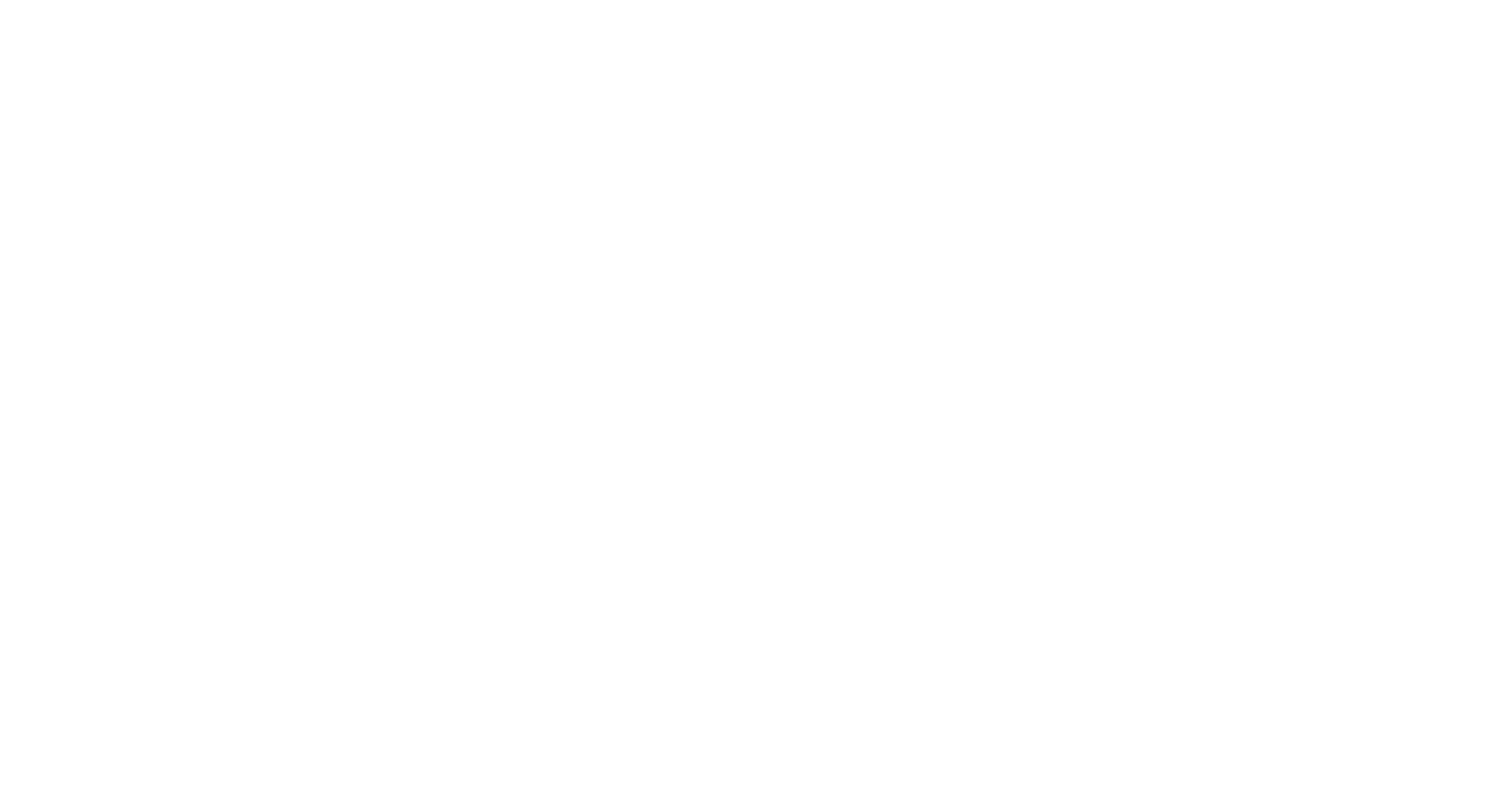
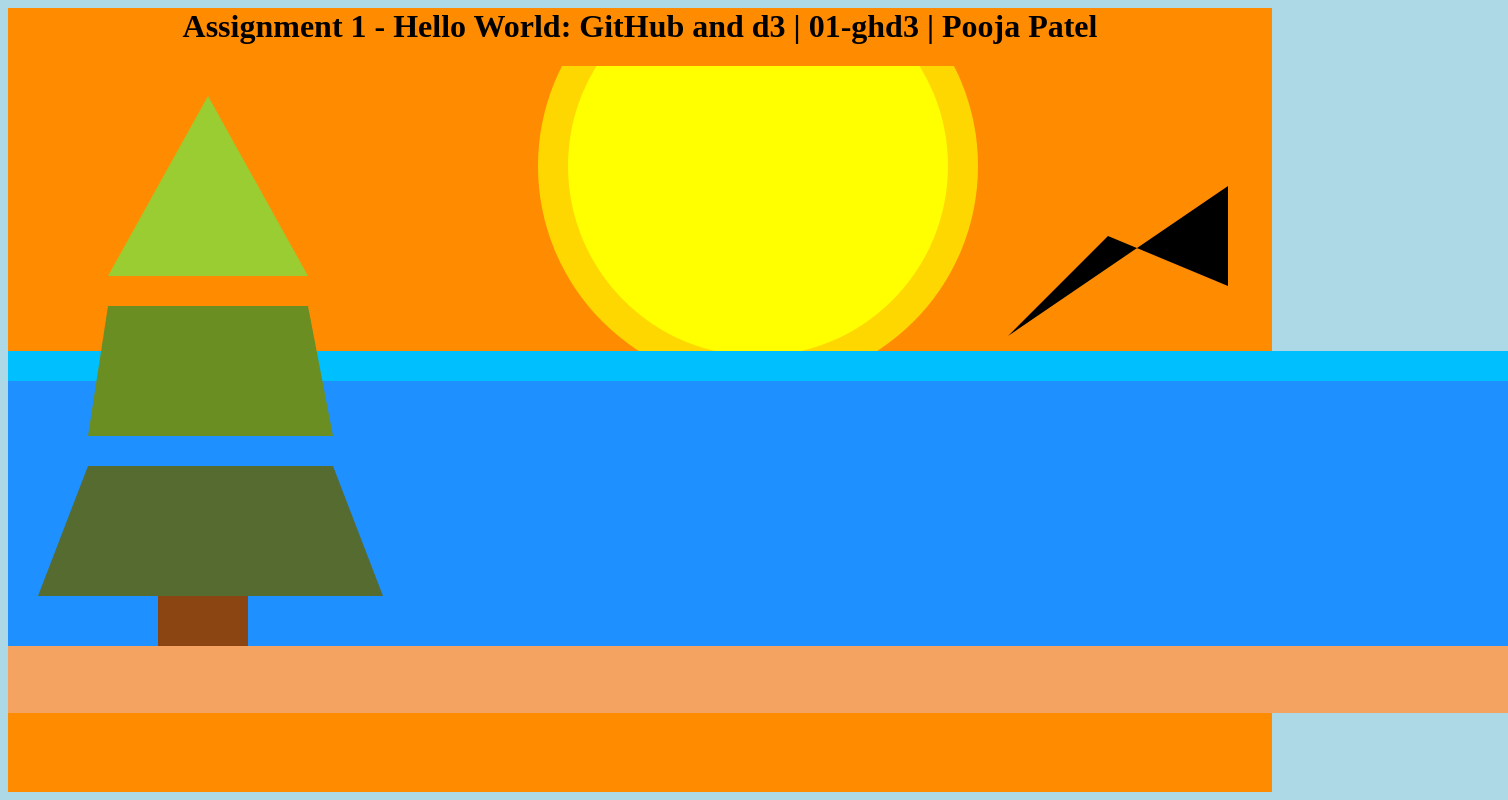
Before and after one commit to pooja-a-patel/01-ghd3, a plain HTML site: page index.html in a window 1280 px wide. Shown: the whole page, 1508 px wide, since content can reach past the window. Drawn offline with nearby package versions, Linux system fonts and the light colour scheme.

Commit message:
Update index.html

```diff
--- a/index.html
+++ b/index.html
@@ -1,10 +1,109 @@
-<script src="https://d3js.org/d3.v6.min.js"></script>
+<html>
+  <meta
+    http-equiv="Content-Security-Policy"
+    content="upgrade-insecure-requests"
+  />
+  <head>
+    <title>A0 | Pooja Patel</title>
+    <h1>Assignment 1 - Hello World: GitHub and d3 | 01-ghd3 | Pooja Patel</h1>
+    <style>
+      h1 {
+        text-align: center;
+      }
+      html {
+        background: lightblue;
+      }
+    </style>
+    <script src="http://d3js.org/d3.v6.min.js"></script>
+  </head>
 
-<script>
-  console.log(d3); // test if d3 is loaded
-  // Add an SVG
-  // Add Rectangles
-  // Add Circles
-  // Add Lines
-  // Add Polygons
-</script>
+  <body>
+    <script>
+      console.log(d3); // test if d3 is loaded
+
+      // gradient transition of background-color
+      var colors = ["orange", "darkorange", "coral", "tomato", "orangered"];
+      var currentColor = 0;
+
+      setInterval(function() {
+        document.body.style.cssText =
+          "background-color: " + colors[currentColor];
+        currentColor++;
+        if (currentColor == undefined || currentColor >= colors.length) {
+          currentColor = 0;
+        }
+      }, 1700);
+
+      //Add an SVG
+      var svg = d3
+        .select("body")
+        .append("svg")
+        .attr("width", 1500)
+        .attr("height", 647);
+
+      //Add Circles
+      var sun = svg.append("circle");
+      sun.style("fill", "gold");
+      sun.attr("r", 220);
+      sun.attr("cx", 750);
+      sun.attr("cy", 100);
+
+      //Add Circles
+      var sun = svg.append("circle");
+      sun.style("fill", "yellow");
+      sun.attr("r", 190);
+      sun.attr("cx", 750);
+      sun.attr("cy", 100);
+
+      //Add Polygons
+      var ocean = svg.append("polygon");
+      ocean.style("fill", "dodgerblue");
+      ocean.attr("points", "0,300  1500,300 1500,1500 0,1500");
+
+      //Add lines
+      var horizon = svg.append("line");
+      horizon.style("stroke", "deepskyblue");
+      horizon.style("stroke-width", 30);
+      horizon.attr("x1", 0);
+      horizon.attr("y1", 300);
+      horizon.attr("x2", 1500);
+      horizon.attr("y2", 300);
+
+      //Add Rectangles
+      var tree = svg.append("rect");
+      tree.style("fill", "saddlebrown");
+      tree.attr("width", 90);
+      tree.attr("height", 70);
+      tree.attr("x", 150);
+      tree.attr("y", 530);
+
+      //Add Polygons
+      var treetop1 = svg.append("polygon");
+      treetop1.style("fill", "darkolivegreen");
+      treetop1.attr("points", "30,530 375,530 325,400 80,400");
+
+      //Add Polygons
+      var treetop2 = svg.append("polygon");
+      treetop2.style("fill", "olivedrab");
+      treetop2.attr("points", "325,370 80,370 100,240 300,240");
+
+      //Add Polygons
+      var treetop3 = svg.append("polygon");
+      treetop3.style("fill", "yellowgreen");
+      treetop3.attr("points", "100,210 300,210 200,30");
+
+      //Add Rectangles
+      var tree = svg.append("rect");
+      tree.style("fill", "sandybrown");
+      tree.attr("width", 1500);
+      tree.attr("height", 80);
+      tree.attr("x", 0);
+      tree.attr("y", 580);
+
+      //Add Polygons
+      var bird = svg.append("polygon");
+      bird.style("fill", "black");
+      bird.attr("points", "1220,120 1220,220 1100,170 1000,270");
+    </script>
+  </body>
+</html>
```
